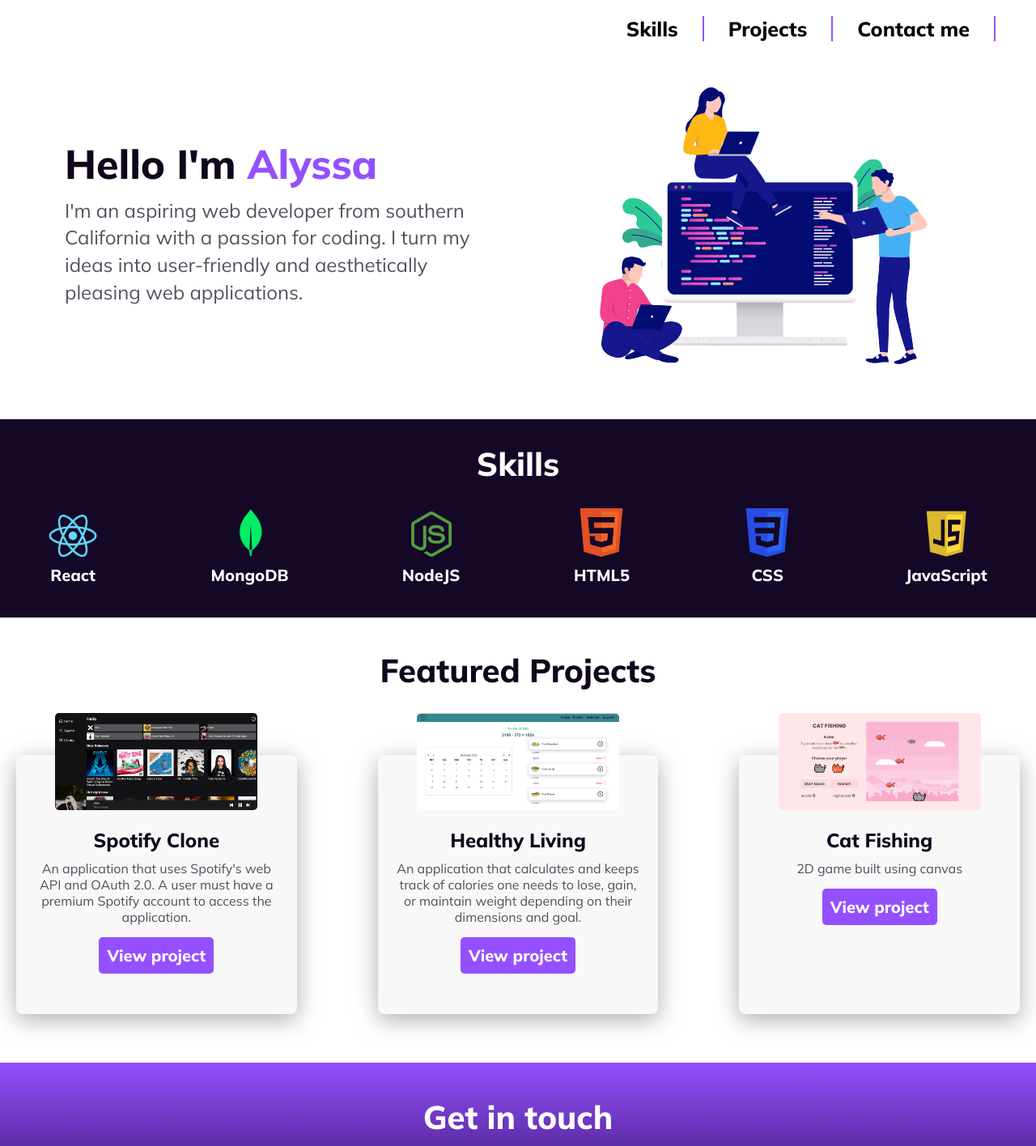
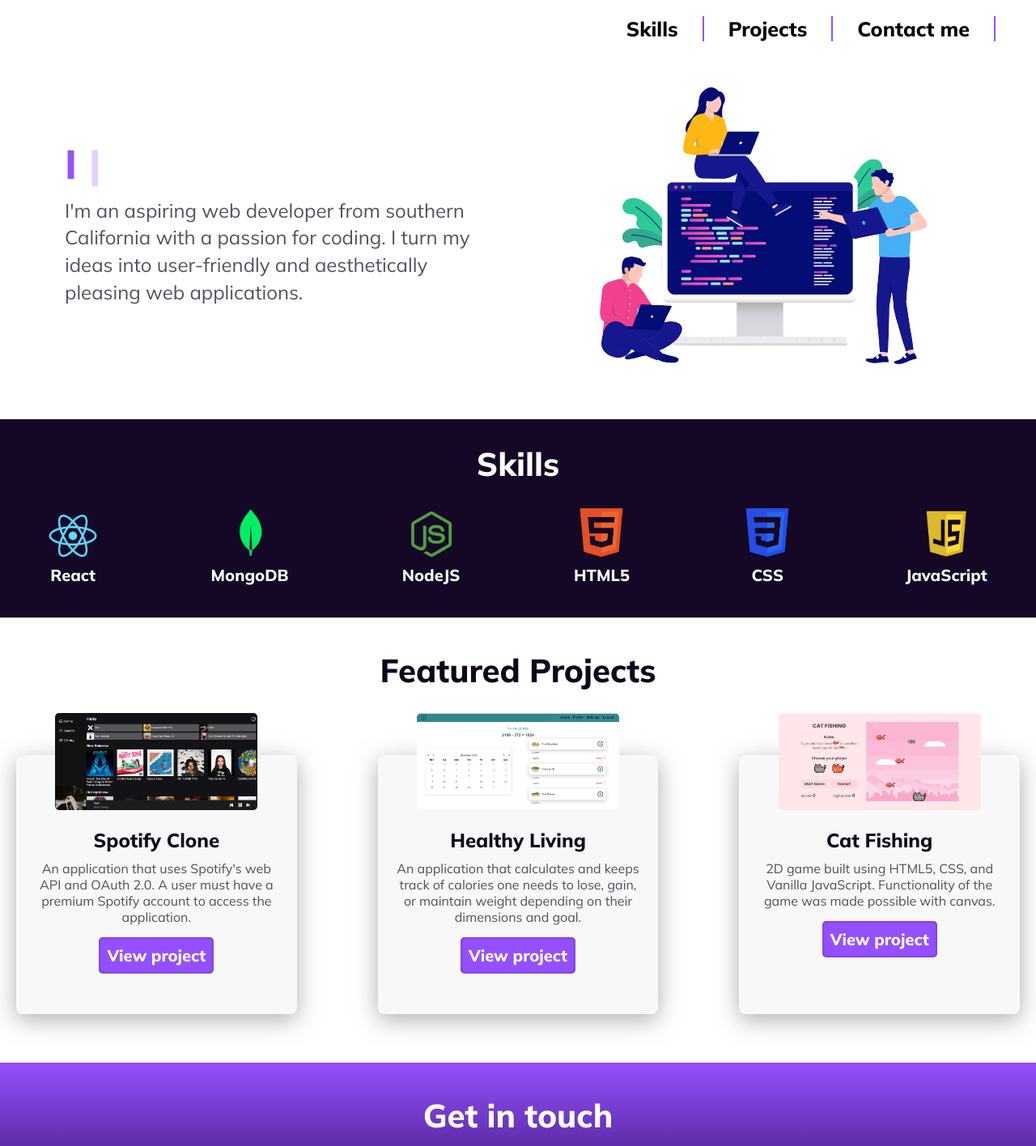
Before and after one commit to alyssasitto/personal-website, a React (Create React App) app: page / in a window 1280 px wide. Shown: the top 1416 px of the page at 81% size. Built offline with nearby package versions, Linux system fonts and the light colour scheme.

Commit message:
Add finishing styles and add typewriter heading effect

```diff
--- a/package.json
+++ b/package.json
@@ -11,7 +11,7 @@
     "react-dom": "^18.2.0",
     "react-router-dom": "^6.6.1",
     "react-scripts": "5.0.1",
-    "swiper": "^8.4.5",
+    "typewriter-effect": "^2.19.0",
     "web-vitals": "^2.1.4"
   },
   "scripts": {
--- a/public/index.html
+++ b/public/index.html
@@ -24,7 +24,7 @@
       work correctly both with client-side routing and a non-root public URL.
       Learn how to configure a non-root public URL by running `npm run build`.
     -->
-    <title>React App</title>
+		<title>Alyssa Sitto</title>
 	</head>
 	<body>
 		<noscript>You need to enable JavaScript to run this app.</noscript>
--- a/src/components/ContactCard/ContactCard.css
+++ b/src/components/ContactCard/ContactCard.css
@@ -34,6 +34,12 @@
 	width: fit-content;
 	margin-left: auto;
 	margin-right: auto;
+	border: 2px solid transparent;
+}
+
+.contact-btn:hover {
+	background-color: transparent;
+	border: 2px solid #9450ff;
 }
 
 @media screen and (min-width: 700px) {
--- a/src/components/Navbar/Navbar.css
+++ b/src/components/Navbar/Navbar.css
@@ -71,16 +71,21 @@
 	padding: 10rem 0 0 0;
 }
 
+.navbar.active ul {
+	width: 23rem;
+}
+
 .navbar ul li a {
 	font-size: 2.5rem;
 	color: #fff;
 	font-weight: bold;
 	padding-left: 3rem;
 	text-decoration: none;
+	transition: all 0.2s;
 }
 
-.navbar.active ul {
-	width: 23rem;
+.navbar ul li a:hover {
+	color: #9450ff;
 }
 
 @media screen and (min-width: 1000px) {
@@ -101,5 +106,6 @@
 		border-right: 2px solid #9450ff;
 		padding-right: 3rem;
 		padding-left: 0;
+		transition: all 0.2s;
 	}
 }
--- a/src/components/Projects/Projects.css
+++ b/src/components/Projects/Projects.css
@@ -20,6 +20,11 @@
 	background-color: #f8f8f8;
 	border-radius: 8px;
 	box-shadow: rgba(100, 100, 111, 0.526) 0px 7px 29px 0px;
+	transition: all 0.2s;
+}
+
+.project-card:hover {
+	transform: translateY(-5px);
 }
 
 .project-card img {
@@ -50,6 +55,11 @@
 	padding: 1rem;
 	border-radius: 5px;
 	text-decoration: none;
+	box-shadow: inset 0 0 4px rgba(0, 0, 0, 0.318);
+}
+
+.project-card a:hover {
+	background: linear-gradient(#9450ff, #52298f);
 }
 
 @media screen and (min-width: 700px) {
--- a/src/components/Projects/Projects.js
+++ b/src/components/Projects/Projects.js
@@ -38,7 +38,10 @@ function Projects() {
 					<img src="images/game-app.png"></img>
 					<div>
 						<h2>Cat Fishing</h2>
-						<p>2D game built using canvas</p>
+						<p>
+							2D game built using HTML5, CSS, and Vanilla JavaScript.
+							Functionality of the game was made possible with canvas.{" "}
+						</p>
 						<a
 							href="https://alyssasitto.github.io/cat-fishing-game"
 							target="_blank"
--- a/src/index.css
+++ b/src/index.css
@@ -12,7 +12,7 @@ html {
 }
 
 body {
-	font-family: "Mulish";
+	font-family: "Mulish", monospace;
 	color: #0f061c;
 	min-height: 100vh;
 	background-attachment: fixed;
--- a/src/pages/Home/Home.css
+++ b/src/pages/Home/Home.css
@@ -60,6 +60,26 @@ footer {
 	margin-bottom: 1rem;
 }
 
+.socials a {
+	position: relative;
+	transition: all 0.2s ease;
+}
+
+.socials a::before {
+	content: "";
+	height: 3px;
+	width: 0px;
+	background-color: #9450ff;
+	position: absolute;
+	left: 0;
+	bottom: -10px;
+	transition: 0.2s;
+}
+
+.socials a:hover:before {
+	width: 100%;
+}
+
 .social {
 	width: 3rem;
 }
--- a/src/pages/Home/Home.js
+++ b/src/pages/Home/Home.js
@@ -4,6 +4,8 @@ import Skills from "../../components/Skills/Skills";
 import Projects from "../../components/Projects/Projects";
 import ContactCard from "../../components/ContactCard/ContactCard";
 import Navbar from "../../components/Navbar/Navbar";
+
+import Typewriter from "typewriter-effect";
 
 require("./Home.css");
 
@@ -16,8 +18,22 @@ function Home() {
 			<header>
 				<div className="header-content">
 					<h1 className="heading">
-						Hello I'm <span>Alyssa</span>
+						<Typewriter
+							options={{ loop: true }}
+							onInit={(typewriter) => {
+								typewriter
+
+									.typeString("Hello, I'm Alyssa")
+									.pauseFor(1000)
+									.deleteAll()
+									.typeString("I make things for the web")
+									.pauseFor(1000)
+									.start();
+							}}
+						/>
+						{/* Hello, I'm <span>Alyssa</span> */}
 					</h1>
+
 					<p>
 						I'm an aspiring web developer from southern California with a
 						passion for coding. I turn my ideas into user-friendly and
@@ -36,13 +52,13 @@ function Home() {
 
 			<footer>
 				<div className="socials">
-					<a href="https://github.com/alyssasitto">
+					<a href="https://github.com/alyssasitto" target="_blank">
 						<img src="images/github-logo.png" className="social"></img>
 					</a>
-					<a href="https://www.linkedin.com/in/alyssasitto">
+					<a href="https://www.linkedin.com/in/alyssasitto" target="_blank">
 						<img src="images/linkedin-logo.png" className="social"></img>
 					</a>
-					<a href="mailto:alyssasitto1@gmail.com">
+					<a href="mailto:alyssasitto1@gmail.com" target="_blank">
 						<img src="images/email-logo.png" className="social"></img>
 					</a>
 				</div>
```
Also changed, not shown: src/components/TypeWriter/TypeWriter.js (added, +9 -0 lines), src/components/TypeWriter/TypeWriter.css (added), 1 other file (tests, documents, lock files or other folders). Lines whose indentation alone changed are shown as unchanged.
